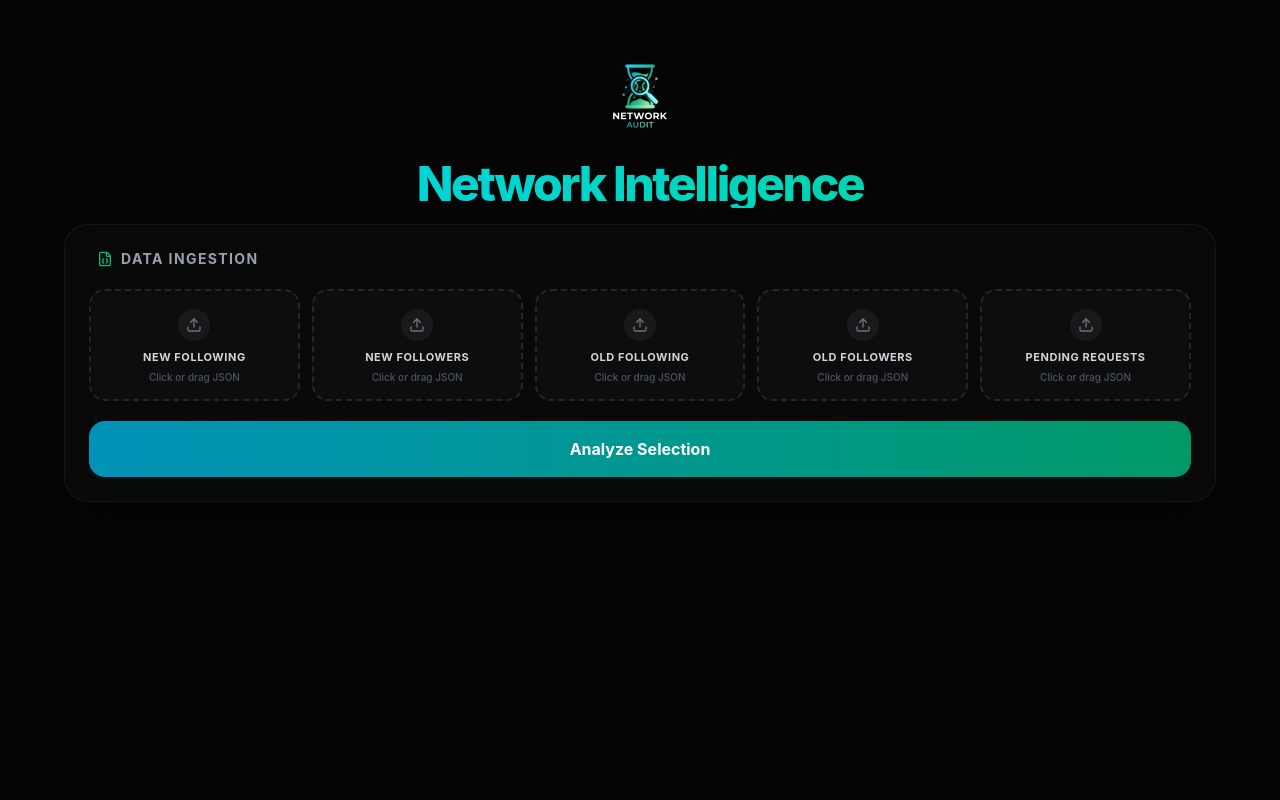
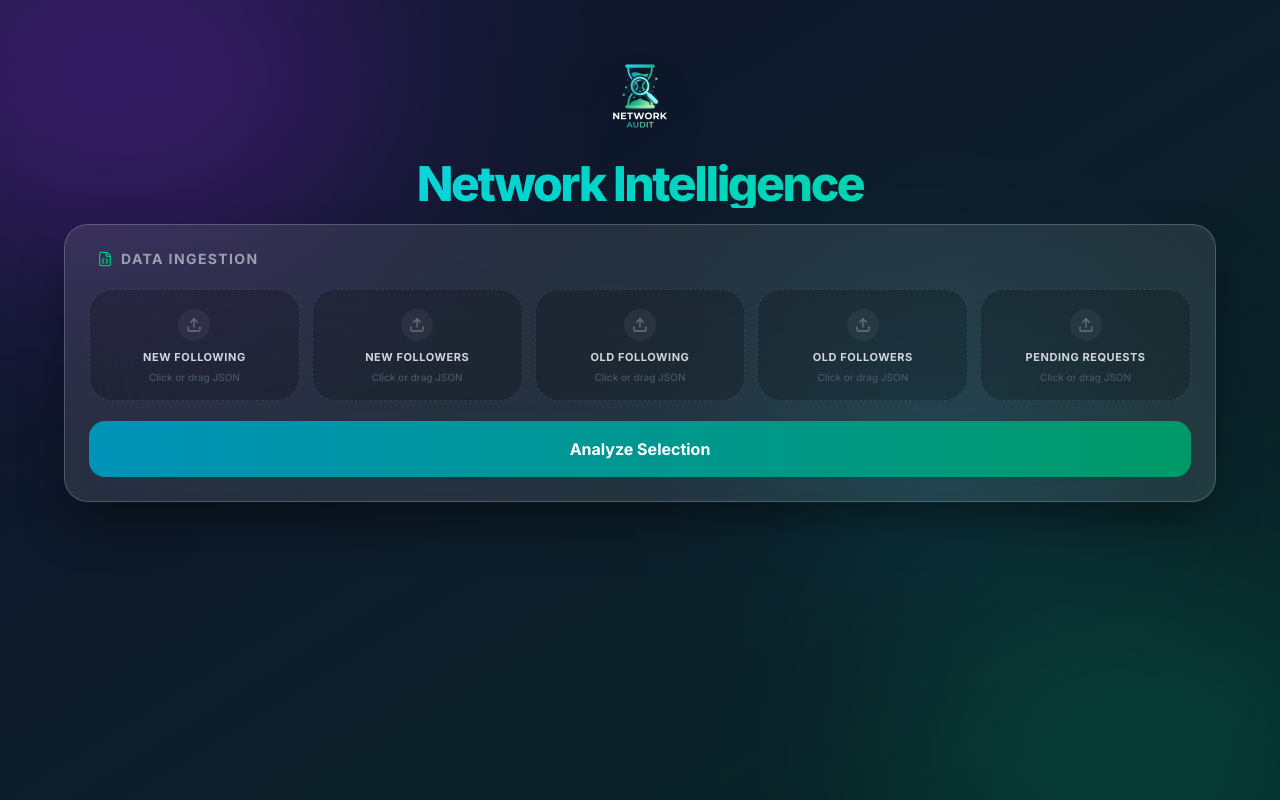
Before and after one commit to Escgot/network-audit, a React (Vite) app: page / in a window 1280 px wide. Built offline with nearby package versions, Linux system fonts and the light colour scheme.

Commit message:
update app style

```diff
--- a/index.html
+++ b/index.html
@@ -5,7 +5,10 @@
   <meta charset="UTF-8" />
   <link rel="icon" type="image/svg+xml" href="/logo.svg" />
   <meta name="viewport" content="width=device-width, initial-scale=1.0" />
-  <title>ig-analyzer</title>
+  <link rel="preconnect" href="https://fonts.googleapis.com">
+  <link rel="preconnect" href="https://fonts.gstatic.com" crossorigin>
+  <link href="https://fonts.googleapis.com/css2?family=Inter:wght@300;400;500;600;700;800&display=swap" rel="stylesheet">
+  <title>Network Intelligence</title>
 </head>
 
 <body>
--- a/src/App.jsx
+++ b/src/App.jsx
@@ -161,10 +161,14 @@ export default function App() {
   };
 
   return (
-    <div className="min-h-screen bg-[#050505] text-white p-6 md:p-12 font-sans selection:bg-cyan-500/30 pb-24 overflow-x-hidden">
+    <div className="min-h-screen bg-gradient-to-br from-indigo-950 via-slate-900 to-emerald-950 animate-gradient text-white p-6 md:p-12 font-sans selection:bg-white/30 pb-24 overflow-x-hidden relative">
+      {/* Decorative Blobs for Glass Refraction */}
+      <div className="absolute top-[-10%] left-[-10%] w-[40%] h-[40%] bg-purple-600/30 rounded-full blur-[120px] pointer-events-none mix-blend-screen" />
+      <div className="absolute bottom-[-10%] right-[-5%] w-[35%] h-[35%] bg-emerald-600/20 rounded-full blur-[100px] pointer-events-none mix-blend-screen" />
+      <div className="absolute top-[40%] left-[60%] w-[25%] h-[25%] bg-cyan-600/20 rounded-full blur-[90px] pointer-events-none mix-blend-screen" />
       <AnimatePresence>
         {toast && (
-          <motion.div initial={{ opacity: 0, y: -20 }} animate={{ opacity: 1, y: 0 }} exit={{ opacity: 0, y: -20 }} className="fixed top-5 right-5 bg-gradient-to-r from-cyan-600 to-emerald-600 px-6 py-3 rounded-2xl z-50 flex items-center gap-2 shadow-xl shadow-black/40 border border-white/10 font-medium">
+          <motion.div initial={{ opacity: 0, y: -20 }} animate={{ opacity: 1, y: 0 }} exit={{ opacity: 0, y: -20 }} className="fixed top-5 right-5 bg-white/10 backdrop-blur-3xl px-6 py-3 rounded-2xl z-50 flex items-center gap-2 shadow-2xl shadow-black/50 border border-white/20 font-medium text-white">
             <Check size={18} />{toast}
           </motion.div>
         )}
@@ -179,7 +183,7 @@ export default function App() {
           </h1>
         </motion.div>
 
-        <motion.div initial={{ opacity: 0, y: 10 }} animate={{ opacity: 1, y: 0 }} className="bg-white/[0.02] p-6 rounded-3xl border border-white/5 shadow-2xl shadow-black/50 space-y-5 backdrop-blur-xl">
+        <motion.div initial={{ opacity: 0, y: 10 }} animate={{ opacity: 1, y: 0 }} className="bg-white/10 p-6 rounded-3xl border border-white/20 shadow-2xl shadow-black/50 space-y-5 backdrop-blur-3xl relative z-10">
           <div className="flex justify-between items-center px-2">
             <h2 className="text-sm font-bold text-gray-400 tracking-widest uppercase flex items-center gap-2">
               <FileJson size={16} className="text-emerald-500" /> Data Ingestion
@@ -205,8 +209,8 @@ export default function App() {
 
         {hasActiveResults && (
           <div className="space-y-6">
-            <motion.div initial={{ opacity: 0 }} animate={{ opacity: 1 }} className="flex flex-col md:flex-row md:items-center justify-between gap-4 bg-white/[0.02] p-2 rounded-2xl border border-white/5 sticky top-4 z-40 backdrop-blur-2xl shadow-xl shadow-black/40">
-              <div className="flex p-1 bg-black/40 rounded-xl overflow-x-auto custom-scrollbar">
+            <motion.div initial={{ opacity: 0 }} animate={{ opacity: 1 }} className="flex flex-col md:flex-row md:items-center justify-between gap-4 bg-white/10 p-2 rounded-3xl border border-white/20 sticky top-4 z-40 backdrop-blur-3xl shadow-2xl shadow-black/50">
+              <div className="flex p-1 bg-black/20 rounded-2xl overflow-x-auto custom-scrollbar border border-white/5 shadow-inner">
                 <NavTab id="core" icon={<Users size={16} />} label="Core Network" active={activeTab} set={setActiveTab} />
                 <NavTab id="history" icon={<History size={16} />} label="Time Machine" active={activeTab} set={setActiveTab} />
                 <NavTab id="pending" icon={<Send size={16} />} label="Outbound" active={activeTab} set={setActiveTab} />
@@ -219,7 +223,7 @@ export default function App() {
                   placeholder={activeTab === 'pending' ? "Search by handle, year, or month..." : "Filter current view..."}
                   value={searchTerm}
                   onChange={(e) => setSearchTerm(e.target.value.toLowerCase())}
-                  className="w-full bg-white/5 border border-white/10 rounded-xl pl-10 pr-4 py-2.5 outline-none focus:border-cyan-500/50 text-sm transition-all placeholder:text-gray-600 focus:bg-white/[0.08] focus:shadow-[0_0_20px_-5px_rgba(6,182,212,0.1)]"
+                  className="w-full bg-black/20 border border-white/10 rounded-2xl pl-10 pr-4 py-2.5 outline-none focus:border-white/30 text-sm transition-all placeholder:text-gray-400 focus:bg-white/10 focus:shadow-inner text-white shadow-inner"
                 />
               </div>
             </motion.div>
@@ -290,11 +294,11 @@ function FileUploadZone({ id, name, file, setFile }) {
   return (
     <div
       onDragEnter={handleDrag} onDragLeave={handleDrag} onDragOver={handleDrag} onDrop={handleDrop}
-      className={`relative border-2 border-dashed rounded-2xl p-3 transition-all duration-300 ease-out flex flex-col justify-center items-center h-28 overflow-hidden group ${isDragging
-        ? 'border-cyan-400 bg-cyan-500/10 scale-[1.02] z-10 shadow-[0_0_30px_-5px_rgba(6,182,212,0.3)]'
+      className={`relative border border-dashed rounded-3xl p-3 transition-all duration-300 ease-out flex flex-col justify-center items-center h-28 overflow-hidden group ${isDragging
+        ? 'border-white/50 bg-white/20 scale-[1.02] z-10 shadow-2xl shadow-black/50 backdrop-blur-3xl'
         : file
-          ? 'border-emerald-500/50 bg-emerald-500/10 hover:bg-emerald-500/15'
-          : 'border-white/10 bg-white/[0.02] hover:border-cyan-500/30 hover:bg-white/[0.04]'
+          ? 'border-emerald-500/50 bg-emerald-500/20 shadow-lg backdrop-blur-2xl'
+          : 'border-white/10 bg-black/20 hover:border-white/30 hover:bg-black/10 shadow-inner'
         }`}
     >
       <input type="file" accept=".json" className="absolute inset-0 w-full h-full opacity-0 cursor-pointer z-20" onChange={handleChange} />
@@ -334,17 +338,17 @@ function NavTab({ id, icon, label, active, set }) {
 
 function EmptyState({ icon: Icon, title, message, color }) {
   const colorMap = {
-    rose: "bg-rose-500/5 text-rose-500 border-rose-500/10",
-    cyan: "bg-cyan-500/5 text-cyan-500 border-cyan-500/10",
-    emerald: "bg-emerald-500/5 text-emerald-500 border-emerald-500/10",
-    teal: "bg-teal-500/5 text-teal-500 border-teal-500/10",
-    orange: "bg-orange-500/5 text-orange-500 border-orange-500/10",
-    purple: "bg-purple-500/5 text-purple-500 border-purple-500/10"
+    rose: "bg-white/10 text-white border-white/20 shadow-2xl backdrop-blur-2xl",
+    cyan: "bg-white/10 text-white border-white/20 shadow-2xl backdrop-blur-2xl",
+    emerald: "bg-white/10 text-white border-white/20 shadow-2xl backdrop-blur-2xl",
+    teal: "bg-white/10 text-white border-white/20 shadow-2xl backdrop-blur-2xl",
+    orange: "bg-white/10 text-white border-white/20 shadow-2xl backdrop-blur-2xl",
+    purple: "bg-white/10 text-white border-white/20 shadow-2xl backdrop-blur-2xl"
   };
 
   return (
     <div className={`border rounded-3xl p-6 h-[500px] flex flex-col items-center justify-center text-center ${colorMap[color]}`}>
-      <div className={`w-16 h-16 rounded-2xl flex items-center justify-center mb-4 ${colorMap[color].split(' ')[0]} border ${colorMap[color].split(' ')[2]}`}><Icon size={28} className="opacity-80" /></div>
+      <div className="w-16 h-16 rounded-2xl flex items-center justify-center mb-4 bg-black/20 shadow-inner border border-white/10"><Icon size={28} className="opacity-80" /></div>
       <h3 className="font-bold text-lg mb-2 text-white">{title}</h3>
       <p className="text-sm opacity-70 max-w-[200px]">{message}</p>
     </div>
@@ -353,11 +357,11 @@ function EmptyState({ icon: Icon, title, message, color }) {
 
 function StandardCard({ title, icon: Icon, data, sort, onSort, color, links }) {
   const styles = {
-    rose: "bg-rose-500/[0.02] text-rose-400 border-rose-500/10 hover:border-rose-500/30 hover:shadow-[0_0_30px_-5px_rgba(244,63,94,0.12)]",
-    cyan: "bg-cyan-500/[0.02] text-cyan-400 border-cyan-500/10 hover:border-cyan-500/30 hover:shadow-[0_0_30px_-5px_rgba(6,182,212,0.12)]",
-    emerald: "bg-emerald-500/[0.02] text-emerald-400 border-emerald-500/10 hover:border-emerald-500/30 hover:shadow-[0_0_30px_-5px_rgba(16,185,129,0.12)]",
-    teal: "bg-teal-500/[0.02] text-teal-400 border-teal-500/10 hover:border-teal-500/30 hover:shadow-[0_0_30px_-5px_rgba(20,184,166,0.12)]",
-    orange: "bg-orange-500/[0.02] text-orange-400 border-orange-500/10 hover:border-orange-500/30 hover:shadow-[0_0_30px_-5px_rgba(249,115,22,0.12)]"
+    rose: "bg-white/10 text-white border-white/20 shadow-2xl backdrop-blur-2xl hover:border-white/30 hover:bg-white/[0.12]",
+    cyan: "bg-white/10 text-white border-white/20 shadow-2xl backdrop-blur-2xl hover:border-white/30 hover:bg-white/[0.12]",
+    emerald: "bg-white/10 text-white border-white/20 shadow-2xl backdrop-blur-2xl hover:border-white/30 hover:bg-white/[0.12]",
+    teal: "bg-white/10 text-white border-white/20 shadow-2xl backdrop-blur-2xl hover:border-white/30 hover:bg-white/[0.12]",
+    orange: "bg-white/10 text-white border-white/20 shadow-2xl backdrop-blur-2xl hover:border-white/30 hover:bg-white/[0.12]"
   };
 
   const getSortBadgeLabel = () => sort.type === 'alpha' ? (sort.dir === 'asc' ? 'A-Z' : 'Z-A') : (sort.dir === 'asc' ? 'Oldest' : 'Newest');
@@ -400,7 +404,7 @@ function StandardCard({ title, icon: Icon, data, sort, onSort, color, links }) {
       <div className="flex-1 overflow-y-auto pr-2 custom-scrollbar" onScroll={handleScroll}>
         <div style={{ height: paddingTop }}></div>
         {visibleItems.map((item) => (
-          <div key={item.username} className="flex justify-between items-center bg-black/20 hover:bg-white/[0.04] p-3.5 mb-1.5 rounded-xl border border-white/[0.01] hover:border-white/5 transition-all duration-200 ease-out group">
+          <div key={item.username} className="flex justify-between items-center bg-black/20 hover:bg-white/10 p-3.5 mb-1.5 rounded-2xl border border-white/5 hover:border-white/20 hover:shadow-lg transition-all duration-300 ease-out group">
             <a href={links[item.username] || `https://instagram.com/${item.username}`} target="_blank" rel="noopener noreferrer" className="text-sm font-medium tracking-tight text-gray-400 group-hover:text-white group-hover:translate-x-1 transform transition-all duration-200 truncate max-w-[70%]">
               @{item.username}
             </a>
@@ -419,7 +423,7 @@ function StandardCard({ title, icon: Icon, data, sort, onSort, color, links }) {
 // --- NEW COMPONENT: Outbound Temporal Matrix ---
 function GroupedPendingCard({ title, icon: Icon, data, sort, onSort, color, links, searchTerm }) {
   const styles = {
-    purple: "bg-purple-500/[0.02] text-purple-400 border-purple-500/10 hover:border-purple-500/30 hover:shadow-[0_0_30px_-5px_rgba(168,85,247,0.12)]"
+    purple: "bg-white/10 text-white border-white/20 shadow-2xl backdrop-blur-2xl hover:border-white/30 hover:bg-white/[0.12]"
   };
 
   const getSortBadgeLabel = () => sort.type === 'alpha' ? (sort.dir === 'asc' ? 'A-Z' : 'Z-A') : (sort.dir === 'asc' ? 'Oldest First' : 'Newest First');
@@ -481,7 +485,7 @@ function GroupedPendingCard({ title, icon: Icon, data, sort, onSort, color, link
             return (
               <div key={dateKey} className="mb-6 last:mb-0">
                 {/* Native Sticky Date Header */}
-                <div className="sticky top-0 z-10 bg-[#0a0a0a]/95 backdrop-blur-md py-2 mb-2 border-b border-white/5 flex justify-between items-center">
+                <div className="sticky top-0 z-10 bg-black/40 backdrop-blur-3xl py-3 px-2 mb-2 rounded-xl border border-white/10 flex justify-between items-center shadow-lg">
                   <div className="flex items-center gap-2">
                     <Calendar size={12} className="text-purple-500" />
                     <span className="text-xs font-bold text-purple-400 uppercase tracking-widest">{group.prettyDate}</span>
@@ -492,7 +496,7 @@ function GroupedPendingCard({ title, icon: Icon, data, sort, onSort, color, link
                 {/* Items */}
                 <div className="space-y-1.5">
                   {group.items.map(item => (
-                    <div key={item.username} className="flex justify-between items-center bg-black/20 hover:bg-white/[0.04] p-3 rounded-xl border border-white/[0.01] hover:border-white/5 transition-all duration-200 group">
+                    <div key={item.username} className="flex justify-between items-center bg-black/20 hover:bg-white/10 p-3 rounded-2xl border border-white/5 hover:border-white/20 hover:shadow-lg transition-all duration-300 group">
                       <a href={links[item.username] || `https://instagram.com/${item.username}`} target="_blank" rel="noopener noreferrer" className="text-sm font-medium tracking-tight text-gray-400 group-hover:text-white group-hover:translate-x-1 transform transition-all duration-200 truncate max-w-[70%]">
                         @{item.username}
                       </a>
--- a/src/index.css
+++ b/src/index.css
@@ -3,9 +3,21 @@
 /* In v4, custom theme colors go here instead of a javascript config file */
 @theme {
   --color-dark-bg: #050505;
+  --font-sans: "Inter", "system-ui", "sans-serif";
 }
 
 body {
   background-color: var(--color-dark-bg);
   color: #ffffff;
 }
+
+@keyframes gradient {
+  0% { background-position: 0% 50%; }
+  50% { background-position: 100% 50%; }
+  100% { background-position: 0% 50%; }
+}
+
+.animate-gradient {
+  background-size: 200% 200%;
+  animation: gradient 15s ease infinite;
+}
```
